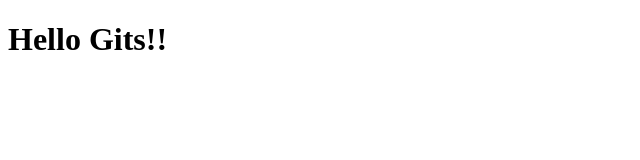
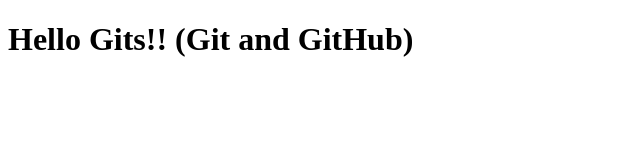
Before and after one commit to MeronAyne/Meron-Phase-3, a plain HTML site: page index.html in a window 1280 px wide. Shown: the whole page, without its empty margins (0-640 px from the left). Drawn offline with Linux system fonts and the light colour scheme.

Commit message:
First updated index file

```diff
--- a/index.html
+++ b/index.html
@@ -6,6 +6,6 @@
     <title>Git and GitHub</title>
 </head>
 <body>
-    <h1>Hello Gits!!</h1>
+    <h1>Hello Gits!! (Git and GitHub)</h1>
 </body>
 </html>
```
